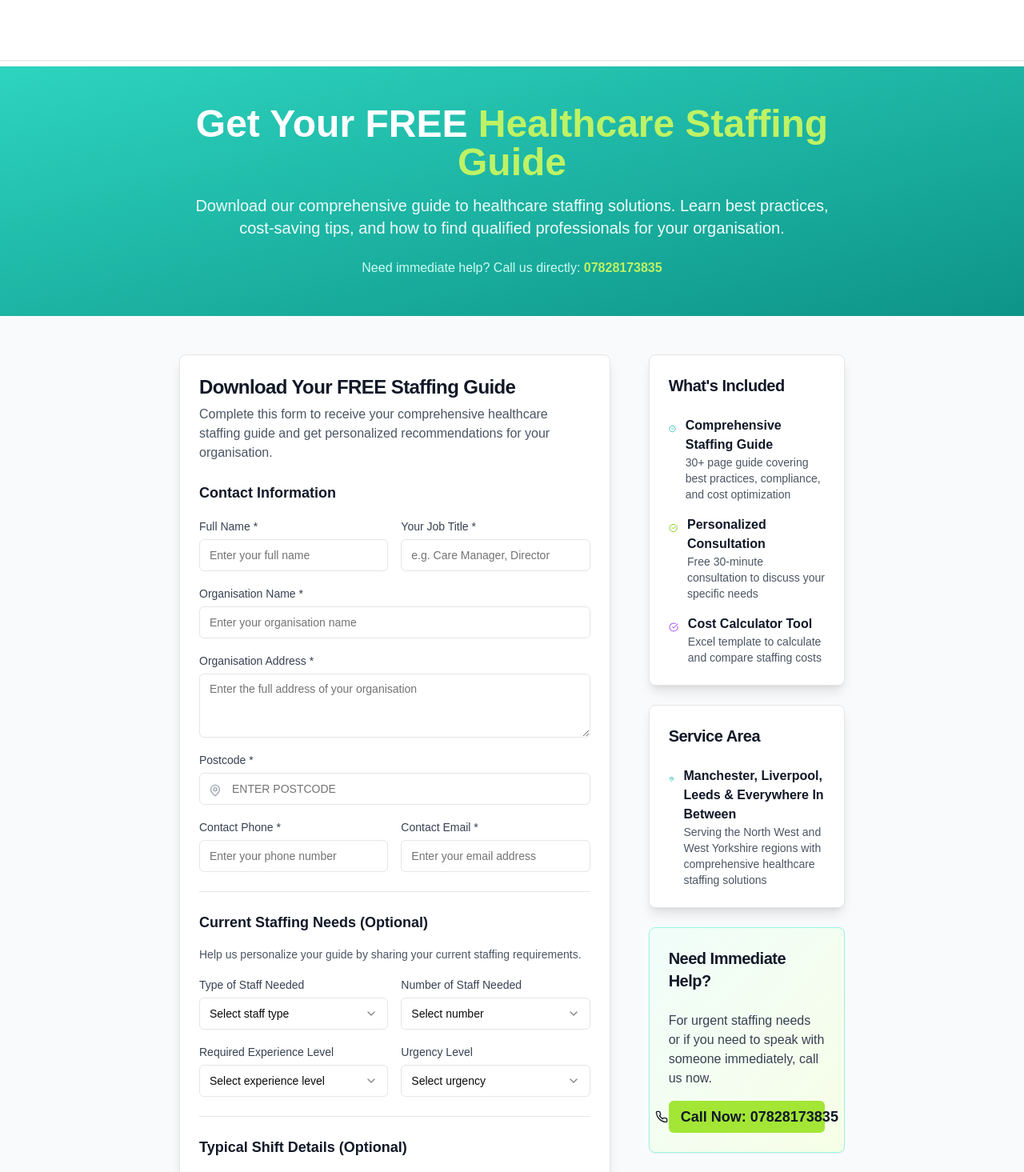
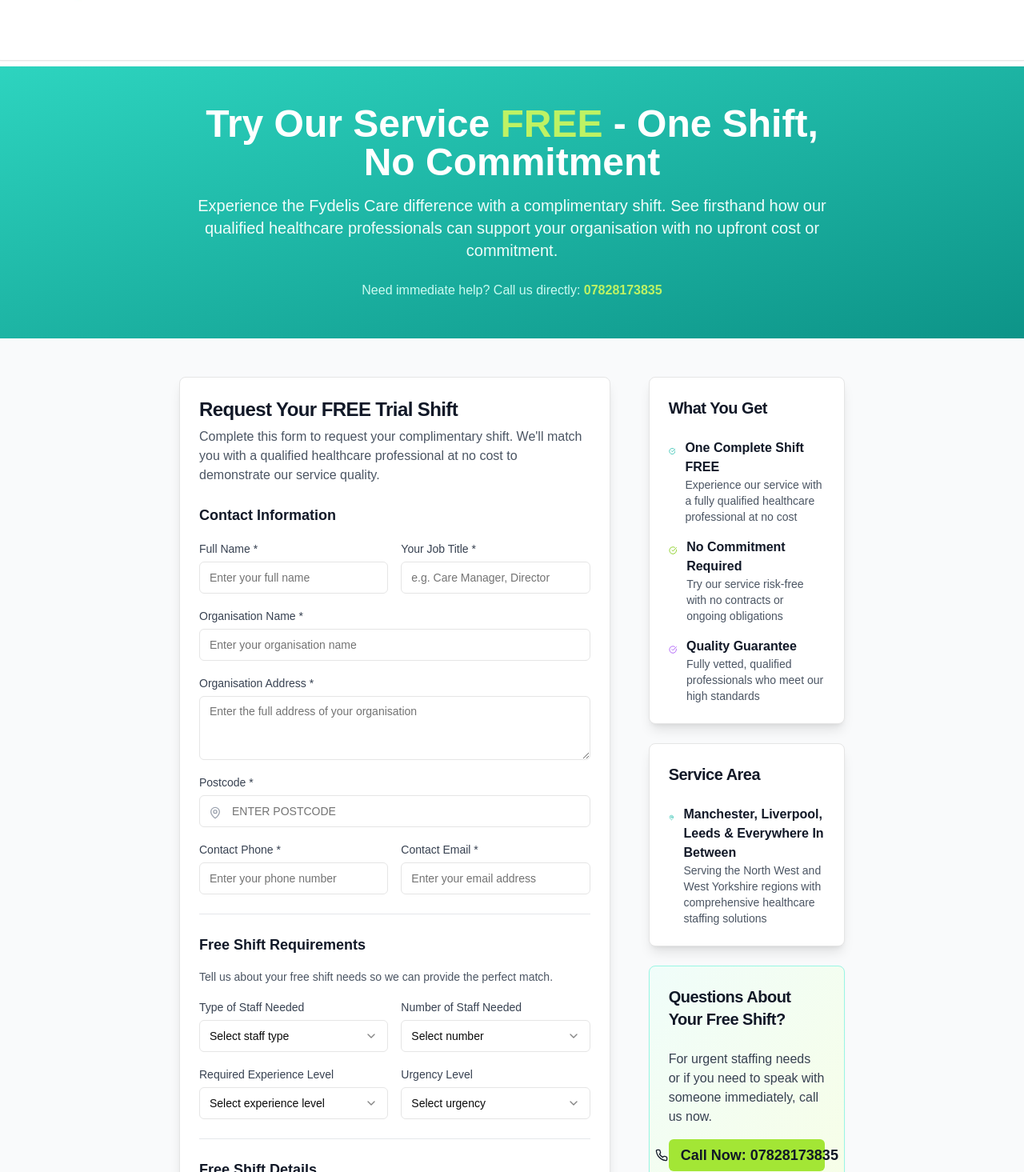
Before and after one commit to Olu5egun/fydelis, a Next.js app: page /lead-magnet in a window 1280 px wide. Shown: the part 125-1590 px from the top of the page at 80% size. Built offline with nearby package versions, Linux system fonts and the light colour scheme.

Commit message:
feat: update lead-magnet page for free trial shift
Promote free trial shift, update form, and maintain same format

#VERCEL_SKIP

Co-authored-by: null <192349456+Olu5egun@users.noreply.github.com>

```diff
--- a/app/actions/lead-magnet.ts
+++ b/app/actions/lead-magnet.ts
@@ -244,11 +244,11 @@ export async function submitLeadMagnet(prevState: LeadMagnetState, formData: For
 
     // Example email content that would be sent:
     const emailContent = `
-LEAD MAGNET SUBMISSION - STAFFING GUIDE REQUEST
+FREE SHIFT REQUEST - LEAD MAGNET
 
 <table border="1" cellpadding="8" cellspacing="0" style="border-collapse: collapse; width: 100%; font-family: Arial, sans-serif;">
   <tr style="background-color: #f0f0f0;">
-    <th colspan="2" style="text-align: left; font-size: 18px; padding: 12px;">Contact Details</th>
+    <th colspan="2" style="text-align: left; font-size: 18px; padding: 12px;">FREE SHIFT REQUEST - Contact Details</th>
   </tr>
   <tr>
     <td style="font-weight: bold; width: 30%;">Name:</td>
@@ -337,7 +337,7 @@ LEAD MAGNET SUBMISSION - STAFFING GUIDE REQUEST
   </tr>
 </table>
 
-Email would be sent to: leads@fydelis-care.com
+Email would be sent to: freeshifts@fydelis-care.com
 `
 
     console.log("Lead magnet submission that would be sent:", emailContent)
@@ -345,7 +345,7 @@ Email would be sent to: leads@fydelis-care.com
     return {
       success: true,
       message:
-        "Thank you! Your staffing guide request has been submitted. Check your email for the comprehensive staffing guide and our team will also contact you within 24 hours to discuss your specific needs.",
+        "Thank you! Your FREE shift request has been submitted. Our team will contact you within the hour for urgent requests, or within 2 hours for standard requests to arrange your complimentary staffing trial.",
     }
   } catch (error) {
     console.error("Error submitting lead magnet:", error)
--- a/app/lead-magnet/page.tsx
+++ b/app/lead-magnet/page.tsx
@@ -1,6 +1,6 @@
 "use client"
 
-import { Phone, Mail, Users, Menu, X, CheckCircle, AlertCircle, MapPin, Download } from "lucide-react"
+import { Phone, Mail, Users, Menu, X, CheckCircle, AlertCircle, MapPin } from "lucide-react"
 import { useState } from "react"
 import { useActionState } from "react"
 import { Button } from "@/components/ui/button"
@@ -136,11 +136,11 @@ export default function LeadMagnetPage() {
       <section className="bg-gradient-to-br from-teal-400 to-teal-600 text-white py-12">
         <div className="max-w-4xl mx-auto px-4 sm:px-6 lg:px-8 text-center">
           <h1 className="text-3xl sm:text-4xl lg:text-5xl font-bold mb-4 leading-tight">
-            Get Your FREE <span className="text-lime-300">Healthcare Staffing Guide</span>
+            Try Our Service <span className="text-lime-300">FREE</span> - One Shift, No Commitment
           </h1>
           <p className="text-lg sm:text-xl mb-6 text-teal-50">
-            Download our comprehensive guide to healthcare staffing solutions. Learn best practices, cost-saving tips,
-            and how to find qualified professionals for your organisation.
+            Experience the Fydelis Care difference with a complimentary shift. See firsthand how our qualified
+            healthcare professionals can support your organisation with no upfront cost or commitment.
           </p>
           <p className="text-teal-100">
             Need immediate help? Call us directly:{" "}
@@ -161,10 +161,10 @@ export default function LeadMagnetPage() {
             <div className="lg:col-span-2">
               <Card className="bg-white shadow-lg">
                 <CardHeader>
-                  <CardTitle className="text-2xl font-bold text-gray-900">Download Your FREE Staffing Guide</CardTitle>
+                  <CardTitle className="text-2xl font-bold text-gray-900">Request Your FREE Trial Shift</CardTitle>
                   <p className="text-gray-600">
-                    Complete this form to receive your comprehensive healthcare staffing guide and get personalized
-                    recommendations for your organisation.
+                    Complete this form to request your complimentary shift. We'll match you with a qualified healthcare
+                    professional at no cost to demonstrate our service quality.
                   </p>
                 </CardHeader>
                 <CardContent className="space-y-6">
@@ -333,9 +333,9 @@ export default function LeadMagnetPage() {
 
                     {/* Staffing Requirements Section */}
                     <div className="border-b border-gray-200 pb-6">
-                      <h3 className="text-lg font-semibold text-gray-900 mb-4">Current Staffing Needs (Optional)</h3>
+                      <h3 className="text-lg font-semibold text-gray-900 mb-4">Free Shift Requirements</h3>
                       <p className="text-sm text-gray-600 mb-4">
-                        Help us personalize your guide by sharing your current staffing requirements.
+                        Tell us about your free shift needs so we can provide the perfect match.
                       </p>
 
                       <div className="grid md:grid-cols-2 gap-4">
@@ -344,7 +344,7 @@ export default function LeadMagnetPage() {
                           <Label htmlFor="staffTypeNeeded" className="text-sm font-medium text-gray-700">
                             Type of Staff Needed
                           </Label>
-                          <Select name="staffTypeNeeded" disabled={isPending}>
+                          <Select name="staffTypeNeeded" required disabled={isPending}>
                             <SelectTrigger className={`mt-1 ${state?.errors?.staffTypeNeeded ? "border-red-500" : ""}`}>
                               <SelectValue placeholder="Select staff type" />
                             </SelectTrigger>
@@ -366,7 +366,7 @@ export default function LeadMagnetPage() {
                           <Label htmlFor="numberOfStaff" className="text-sm font-medium text-gray-700">
                             Number of Staff Needed
                           </Label>
-                          <Select name="numberOfStaff" disabled={isPending}>
+                          <Select name="numberOfStaff" required disabled={isPending}>
                             <SelectTrigger className={`mt-1 ${state?.errors?.numberOfStaff ? "border-red-500" : ""}`}>
                               <SelectValue placeholder="Select number" />
                             </SelectTrigger>
@@ -391,7 +391,7 @@ export default function LeadMagnetPage() {
                           <Label htmlFor="experienceLevel" className="text-sm font-medium text-gray-700">
                             Required Experience Level
                           </Label>
-                          <Select name="experienceLevel" disabled={isPending}>
+                          <Select name="experienceLevel" required disabled={isPending}>
                             <SelectTrigger className={`mt-1 ${state?.errors?.experienceLevel ? "border-red-500" : ""}`}>
                               <SelectValue placeholder="Select experience level" />
                             </SelectTrigger>
@@ -413,7 +413,7 @@ export default function LeadMagnetPage() {
                           <Label htmlFor="urgencyLevel" className="text-sm font-medium text-gray-700">
                             Urgency Level
                           </Label>
-                          <Select name="urgencyLevel" disabled={isPending}>
+                          <Select name="urgencyLevel" required disabled={isPending}>
                             <SelectTrigger className={`mt-1 ${state?.errors?.urgencyLevel ? "border-red-500" : ""}`}>
                               <SelectValue placeholder="Select urgency" />
                             </SelectTrigger>
@@ -433,7 +433,7 @@ export default function LeadMagnetPage() {
 
                     {/* Shift Details Section */}
                     <div className="border-b border-gray-200 pb-6">
-                      <h3 className="text-lg font-semibold text-gray-900 mb-4">Typical Shift Details (Optional)</h3>
+                      <h3 className="text-lg font-semibold text-gray-900 mb-4">Free Shift Details</h3>
 
                       <div className="grid md:grid-cols-2 gap-4">
                         {/* Date Needed */}
@@ -445,6 +445,7 @@ export default function LeadMagnetPage() {
                             id="dateNeeded"
                             name="dateNeeded"
                             type="date"
+                            required
                             className={`mt-1 ${state?.errors?.dateNeeded ? "border-red-500" : ""}`}
                             disabled={isPending}
                             min={new Date().toISOString().split("T")[0]}
@@ -459,7 +460,7 @@ export default function LeadMagnetPage() {
                           <Label htmlFor="shiftType" className="text-sm font-medium text-gray-700">
                             Typical Shift Type
                           </Label>
-                          <Select name="shiftType" disabled={isPending}>
+                          <Select name="shiftType" required disabled={isPending}>
                             <SelectTrigger className={`mt-1 ${state?.errors?.shiftType ? "border-red-500" : ""}`}>
                               <SelectValue placeholder="Select shift type" />
                             </SelectTrigger>
@@ -480,7 +481,7 @@ export default function LeadMagnetPage() {
                           <Label htmlFor="startTime" className="text-sm font-medium text-gray-700">
                             Typical Start Time
                           </Label>
-                          <Select name="startTime" disabled={isPending}>
+                          <Select name="startTime" required disabled={isPending}>
                             <SelectTrigger className={`mt-1 ${state?.errors?.startTime ? "border-red-500" : ""}`}>
                               <SelectValue placeholder="Select start time" />
                             </SelectTrigger>
@@ -503,7 +504,7 @@ export default function LeadMagnetPage() {
                           <Label htmlFor="endTime" className="text-sm font-medium text-gray-700">
                             Typical End Time
                           </Label>
-                          <Select name="endTime" disabled={isPending}>
+                          <Select name="endTime" required disabled={isPending}>
                             <SelectTrigger className={`mt-1 ${state?.errors?.endTime ? "border-red-500" : ""}`}>
                               <SelectValue placeholder="Select end time" />
                             </SelectTrigger>
@@ -548,12 +549,12 @@ export default function LeadMagnetPage() {
                       {isPending ? (
                         <>
                           <div className="w-5 h-5 mr-2 border-2 border-gray-900 border-t-transparent rounded-full animate-spin" />
-                          Sending Guide...
+                          Submitting Free Shift Request...
                         </>
                       ) : (
                         <>
-                          <Download className="w-6 h-6 mr-2" />
-                          Get My FREE Staffing Guide
+                          <Users className="w-6 h-6 mr-2" />
+                          Request My FREE Shift
                         </>
                       )}
                     </Button>
@@ -566,15 +567,15 @@ export default function LeadMagnetPage() {
             <div className="space-y-6">
               <Card className="bg-white shadow-lg">
                 <CardHeader>
-                  <CardTitle className="text-xl font-bold text-gray-900">What's Included</CardTitle>
+                  <CardTitle className="text-xl font-bold text-gray-900">What You Get</CardTitle>
                 </CardHeader>
                 <CardContent className="space-y-4">
                   <div className="flex items-start space-x-3">
                     <CheckCircle className="w-6 h-6 text-teal-500 mt-1" />
                     <div>
-                      <h4 className="font-semibold text-gray-900">Comprehensive Staffing Guide</h4>
+                      <h4 className="font-semibold text-gray-900">One Complete Shift FREE</h4>
                       <p className="text-sm text-gray-600">
-                        30+ page guide covering best practices, compliance, and cost optimization
+                        Experience our service with a fully qualified healthcare professional at no cost
                       </p>
                     </div>
                   </div>
@@ -582,9 +583,9 @@ export default function LeadMagnetPage() {
                   <div className="flex items-start space-x-3">
                     <CheckCircle className="w-6 h-6 text-lime-500 mt-1" />
                     <div>
-                      <h4 className="font-semibold text-gray-900">Personalized Consultation</h4>
+                      <h4 className="font-semibold text-gray-900">No Commitment Required</h4>
                       <p className="text-sm text-gray-600">
-                        Free 30-minute consultation to discuss your specific needs
+                        Try our service risk-free with no contracts or ongoing obligations
                       </p>
                     </div>
                   </div>
@@ -592,8 +593,10 @@ export default function LeadMagnetPage() {
                   <div className="flex items-start space-x-3">
                     <CheckCircle className="w-6 h-6 text-purple-500 mt-1" />
                     <div>
-                      <h4 className="font-semibold text-gray-900">Cost Calculator Tool</h4>
-                      <p className="text-sm text-gray-600">Excel template to calculate and compare staffing costs</p>
+                      <h4 className="font-semibold text-gray-900">Quality Guarantee</h4>
+                      <p className="text-sm text-gray-600">
+                        Fully vetted, qualified professionals who meet our high standards
+                      </p>
                     </div>
                   </div>
                 </CardContent>
@@ -621,7 +624,7 @@ export default function LeadMagnetPage() {
 
               <Card className="bg-gradient-to-br from-teal-50 to-lime-50 border-teal-200">
                 <CardHeader>
-                  <CardTitle className="text-xl font-bold text-gray-900">Need Immediate Help?</CardTitle>
+                  <CardTitle className="text-xl font-bold text-gray-900">Questions About Your Free Shift?</CardTitle>
                 </CardHeader>
                 <CardContent>
                   <p className="text-gray-700 mb-4">
```
